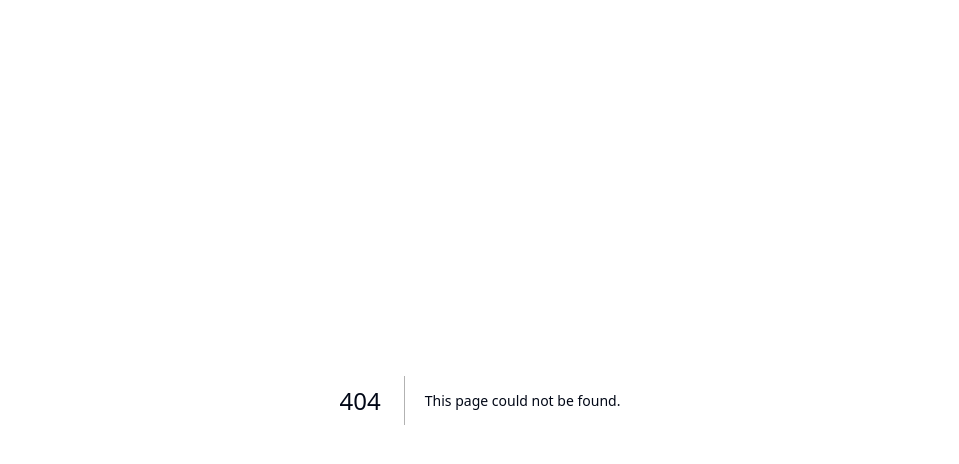
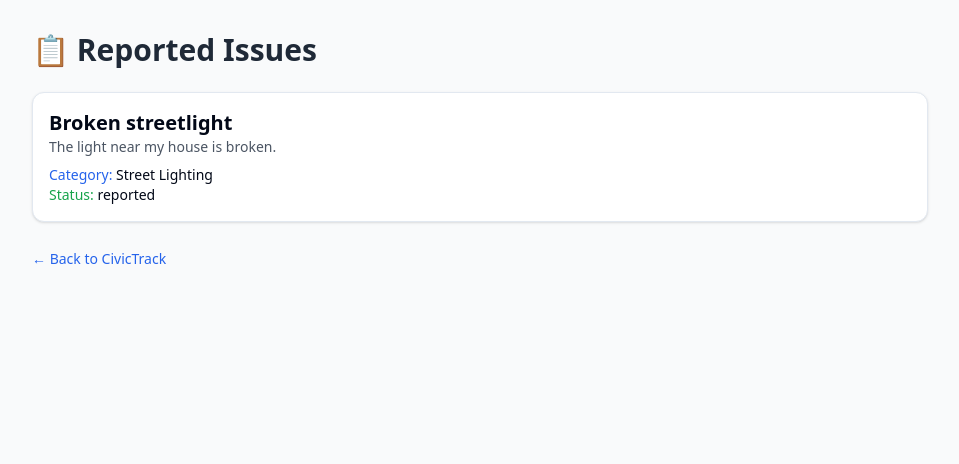
Before and after one commit to JayGadre/Odoo-Hackathon, a Next.js app in the folder frontend/: page /issues in a window 1280 px wide. Before the commit this address had no page. Shown: the top 464 px of the page, without its empty margins (160-1119 px from the left). Built offline with nearby package versions, Linux system fonts and the light colour scheme.

Commit message:
page_issues

```diff
--- /dev/null
+++ b/frontend/app/issues/page.tsx
@@ -0,0 +1,71 @@
+"use client"
+
+import { useEffect, useState } from "react"
+import { Issue } from "@/types/issue"
+import Link from "next/link"
+
+export default function IssuesPage() {
+  const [issues, setIssues] = useState<Issue[]>([])
+
+  useEffect(() => {
+    // TEMP MOCK DATA — replace with API call later
+    const mockIssues: Issue[] = [
+      {
+        id: "1",
+        title: "Broken streetlight",
+        description: "The light near my house is broken.",
+        category: "Street Lighting",
+        status: "reported",
+        createdAt: new Date().toISOString(),
+        latitude: 28.6139,
+        longitude: 77.2090,
+        votes: 0,
+        comments: [],
+        history: [
+          {
+            status: "reported",
+            timestamp: new Date().toISOString(),
+            note: "Reported by user",
+          },
+        ],
+      },
+    ]
+    setIssues(mockIssues)
+  }, [])
+
+  return (
+    <div className="p-8 bg-gray-50 min-h-screen">
+      <div className="max-w-4xl mx-auto">
+        <h1 className="text-3xl font-bold mb-6 text-gray-800">📋 Reported Issues</h1>
+
+        {issues.length === 0 ? (
+          <p className="text-gray-500">No issues reported yet.</p>
+        ) : (
+          <ul className="space-y-4">
+            {issues.map((issue) => (
+              <li key={issue.id} className="p-4 bg-white rounded-lg shadow border">
+                <h2 className="text-xl font-semibold">{issue.title}</h2>
+                <p className="text-sm text-gray-600">{issue.description}</p>
+                <p className="mt-2 text-sm">
+                  <span className="font-medium text-blue-600">Category:</span> {issue.category}
+                </p>
+                <p className="text-sm">
+                  <span className="font-medium text-green-600">Status:</span> {issue.status}
+                </p>
+              </li>
+            ))}
+          </ul>
+        )}
+
+        <div className="mt-6">
+          <Link
+            href="/"
+            className="text-blue-600 hover:underline text-sm inline-block"
+          >
+            ← Back to CivicTrack
+          </Link>
+        </div>
+      </div>
+    </div>
+  )
+}
--- a/frontend/app/page.tsx
+++ b/frontend/app/page.tsx
@@ -1,6 +1,7 @@
 "use client"
 
 import { useState, useEffect } from "react"
+import Link from "next/link"
 import { MapPin, Users } from "lucide-react"
 import { MapView } from "@/components/map-view"
 import { IssueForm } from "@/components/issue-form"
@@ -19,7 +20,7 @@ export const mockIssues: Issue[] = [
     status: "reported",
     createdAt: new Date().toISOString(),
     latitude: 28.6139,
-    longitude: 77.2090,
+    longitude: 77.209,
     votes: 0,
     comments: [],
     history: [
@@ -94,10 +95,17 @@ export default function CivicTrack() {
             </div>
             <h1 className="text-xl font-bold text-gray-800">CivicTrack</h1>
           </div>
-          <Badge variant="secondary" className="hidden sm:flex">
-            <Users className="w-3 h-3 mr-1" />
-            {issues.length} Issues
-          </Badge>
+
+          {/* ✅ Fixed Link + Badge + Icon */}
+          <Link href="/issues">
+            <Badge
+              variant="secondary"
+              className="hidden sm:flex cursor-pointer hover:bg-gray-200 transition"
+            >
+              <Users className="w-3 h-3 mr-1" />
+              {issues.length} Issues
+            </Badge>
+          </Link>
         </div>
       </header>
 
--- a/frontend/components/issue-form.tsx
+++ b/frontend/components/issue-form.tsx
@@ -15,7 +15,7 @@ import {
 import { useToast } from "@/hooks/use-toast"
 import { Issue } from "@/types/issue"
 
-// ✅ Correct type for form data
+
 type IssueFormFields = Omit<Issue, "id" | "createdAt" | "votes" | "comments" | "history">
 
 type IssueFormProps = {
@@ -32,8 +32,10 @@ export function IssueForm({ onSubmit }: IssueFormProps) {
     latitude: 0,
     longitude: 0,
     status: "reported",
+    imageUrl: "",
   })
 
+  const [imagePreview, setImagePreview] = useState<string>("")
   const [isSubmitting, setIsSubmitting] = useState(false)
 
   const categories = [
@@ -46,7 +48,7 @@ export function IssueForm({ onSubmit }: IssueFormProps) {
     "Other",
   ]
 
-  // ✅ Fetch live location on mount
+
   useEffect(() => {
     if (navigator.geolocation) {
       navigator.geolocation.getCurrentPosition(
@@ -145,6 +147,32 @@ export function IssueForm({ onSubmit }: IssueFormProps) {
         </div>
 
         <div className="space-y-2">
+          <Label htmlFor="image">Upload Image</Label>
+          <Input
+            id="image"
+            type="file"
+            accept="image/*"
+            onChange={(e) => {
+              const file = e.target.files?.[0]
+              if (!file) return
+              const reader = new FileReader()
+              reader.onloadend = () => {
+                setFormData((prev) => ({
+                  ...prev,
+                  imageUrl: reader.result as string,}))
+
+
+                setImagePreview(reader.result as string)
+
+              }
+              reader.readAsDataURL(file)
+            }}
+          />
+          {imagePreview && (
+            <img src={imagePreview} alt="Preview" className="mt-2 max-h-40 object-cover rounded" />
+          )}
+        </div>
+        <div className="space-y-2">
           <Label htmlFor="description">Description *</Label>
           <Textarea
             id="description"
```
Also changed, not shown: frontend/types/issue.ts (+16 -15 lines).
